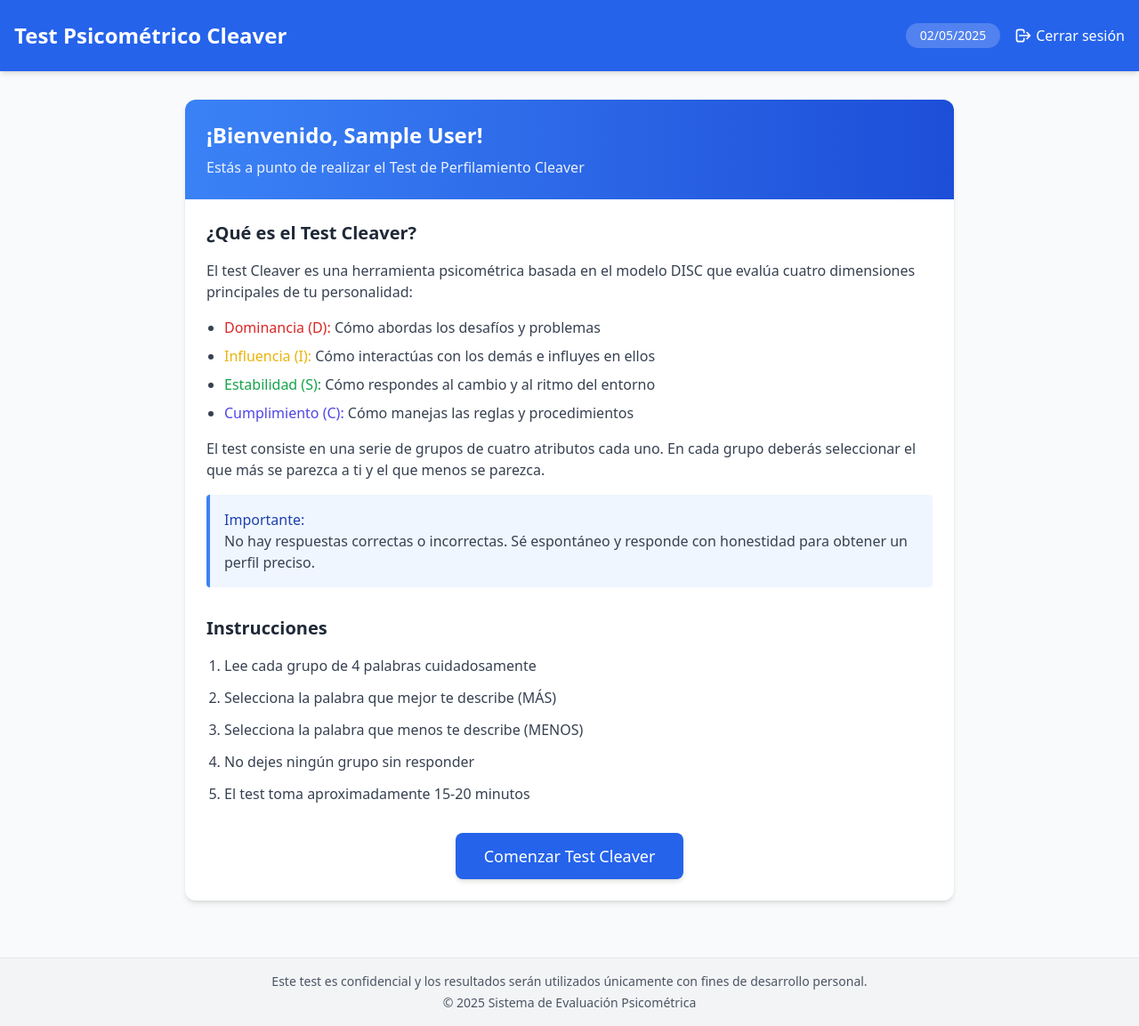
After one commit to Dante6228/psychometric-app, a PHP site: page /web/welcome/welcome.php in a window 1280 px wide. The commit adds this page. Shown: the whole page at 89% size. Run offline with PHP 8.4, Linux system fonts and the light colour scheme; the visitor is signed in with stand-in values (Sample User, id 1); style sheets or scripts are compiled from the project's sources; some libraries are stand-ins or nearby versions.

Commit message:
Redireccionamiento, validación, navegación, estilos y corrección de errores

```diff
--- a/php/user/procesar.php
+++ b/php/user/procesar.php
@@ -29,7 +29,7 @@ if ($_SERVER['REQUEST_METHOD'] === 'POST') {
                 header("Location: ../../web/welcome/dashboard.php");
                 exit();
             } else {
-                header("Location: ../../web/welcome/test.php");
+                header("Location: ../../web/welcome/welcome.php");
                 exit();
             }
 
--- /dev/null
+++ b/styles/general.css
@@ -0,0 +1,16 @@
+::-webkit-scrollbar {
+    width: 12px; /* Ancho de la barra de desplazamiento */
+}
+
+::-webkit-scrollbar-track {
+    border-radius: 10px; /* Bordes redondeados */
+}
+
+::-webkit-scrollbar-thumb {
+    background-color: #818181; /* Color de la barra de desplazamiento */
+    transition: background-color 1s ease; /* Transición suave en color */
+}
+
+::-webkit-scrollbar-thumb:hover {
+    background-color: #505050;
+}
--- /dev/null
+++ b/web/welcome/welcome.php
@@ -0,0 +1,141 @@
+<?php
+session_start();
+
+$validMessages = ['errTest'];
+$message = (isset($_GET['message']) && in_array($_GET['message'], $validMessages)) ? $_GET['message'] : null;
+
+$title = '';
+$text = '';
+$icon = '';
+
+if ($message) {
+    switch ($message) {
+        case 'errTest':
+            $title = 'Ya completaste el test';
+            $text = 'No puedes hacer el test dos veces.';
+            $icon = 'error';
+            break;
+    }
+}
+
+if (!isset($_SESSION['id_usuario'])) {
+    header("Location: ../../web/user/index.php?message=errPost");
+    exit();
+}
+
+require_once __DIR__ . '/../../php/conexion.php';
+
+$conexion = new Conexion();
+$conn = $conexion->connection();
+
+$nombre_usuario = $_SESSION['nombre'] ?? 'Estudiante';
+?>
+
+<!DOCTYPE html>
+<html lang="es" class="selection:bg-slate-200">
+<head>
+    <meta charset="UTF-8">
+    <meta name="viewport" content="width=device-width, initial-scale=1.0">
+    <link rel="stylesheet" href="../../styles/output.css">
+    <link rel="stylesheet" href="../../styles/general.css">
+    <script src="https://cdn.jsdelivr.net/npm/sweetalert2@11"></script>
+    <title>Test Cleaver | Bienvenido</title>
+</head>
+<body class="bg-gray-50">
+    <div class="min-h-screen flex flex-col">
+        <header class="bg-blue-600 text-white shadow-md">
+            <div class="container mx-auto px-4 py-6">
+                <div class="flex justify-between items-center">
+                    <h1 class="text-2xl font-bold">Test Psicométrico Cleaver</h1>
+                    <div class="flex items-center space-x-4">
+                        <span class="bg-white/20 rounded-full px-4 py-1 text-sm"><?php echo date('d/m/Y'); ?></span>
+                        <form action="../../php/user/cerrar.php" method="post">
+                            <button type="submit" class="flex items-center text-white hover:text-gray-200 transition-colors">
+                                <svg xmlns="http://www.w3.org/2000/svg" class="h-5 w-5 mr-1" fill="none" viewBox="0 0 24 24" stroke="currentColor">
+                                    <path stroke-linecap="round" stroke-linejoin="round" stroke-width="2" d="M17 16l4-4m0 0l-4-4m4 4H7m6 4v1a3 3 0 01-3 3H6a3 3 0 01-3-3V7a3 3 0 013-3h4a3 3 0 013 3v1" />
+                                </svg>
+                                Cerrar sesión
+                            </button>
+                        </form>
+                    </div>
+                </div>
+            </div>
+        </header>
+
+        <!-- Contenido principal -->
+        <main class="flex-grow container mx-auto px-4 py-8 max-w-4xl">
+            <div class="bg-white rounded-xl shadow-md overflow-hidden">
+                <!-- Banner superior -->
+                <div class="bg-gradient-to-r from-blue-500 to-blue-700 text-white p-6">
+                    <h2 class="text-2xl font-bold">¡Bienvenido, <?php echo htmlspecialchars($nombre_usuario); ?>!</h2>
+                    <p class="mt-2 opacity-90">Estás a punto de realizar el Test de Perfilamiento Cleaver</p>
+                </div>
+
+                <!-- Sección de información -->
+                <div class="p-6">
+                    <div class="mb-8">
+                        <h3 class="text-xl font-semibold text-gray-800 mb-4">¿Qué es el Test Cleaver?</h3>
+                        <div class="space-y-4 text-gray-700">
+                            <p>El test Cleaver es una herramienta psicométrica basada en el modelo DISC que evalúa cuatro dimensiones principales de tu personalidad:</p>
+
+                            <ul class="list-disc pl-5 space-y-2">
+                                <li><span class="font-medium text-red-600">Dominancia (D):</span> Cómo abordas los desafíos y problemas</li>
+                                <li><span class="font-medium text-yellow-500">Influencia (I):</span> Cómo interactúas con los demás e influyes en ellos</li>
+                                <li><span class="font-medium text-green-600">Estabilidad (S):</span> Cómo respondes al cambio y al ritmo del entorno</li>
+                                <li><span class="font-medium text-indigo-600">Cumplimiento (C):</span> Cómo manejas las reglas y procedimientos</li>
+                            </ul>
+
+                            <p>El test consiste en una serie de grupos de cuatro atributos cada uno. En cada grupo deberás seleccionar el que más se parezca a ti y el que menos se parezca.</p>
+
+                            <div class="bg-blue-50 border-l-4 border-blue-500 p-4 rounded mt-4">
+                                <p class="font-medium text-blue-800">Importante:</p>
+                                <p>No hay respuestas correctas o incorrectas. Sé espontáneo y responde con honestidad para obtener un perfil preciso.</p>
+                            </div>
+                        </div>
+                    </div>
+
+                    <!-- Instrucciones -->
+                    <div class="mb-8">
+                        <h3 class="text-xl font-semibold text-gray-800 mb-4">Instrucciones</h3>
+                        <ol class="list-decimal pl-5 space-y-3 text-gray-700">
+                            <li>Lee cada grupo de 4 palabras cuidadosamente</li>
+                            <li>Selecciona <span class="font-medium">la palabra que mejor te describe</span> (MÁS)</li>
+                            <li>Selecciona <span class="font-medium">la palabra que menos te describe</span> (MENOS)</li>
+                            <li>No dejes ningún grupo sin responder</li>
+                            <li>El test toma aproximadamente 15-20 minutos</li>
+                        </ol>
+                    </div>
+
+                    <!-- Botón de acción -->
+                    <div class="flex justify-center mt-8">
+                        <a href="test.php" class="bg-blue-600 hover:bg-blue-700 text-white font-medium py-3 px-8 rounded-lg text-lg transition duration-300 transform hover:scale-105 shadow-md">
+                            Comenzar Test Cleaver
+                        </a>
+                    </div>
+                </div>
+            </div>
+        </main>
+
+        <!-- Footer -->
+        <footer class="bg-gray-100 border-t py-4 mt-8">
+            <div class="container mx-auto px-4 text-center text-gray-600 text-sm">
+                <p>Este test es confidencial y los resultados serán utilizados únicamente con fines de desarrollo personal.</p>
+                <p class="mt-1">© <?php echo date('Y'); ?> Sistema de Evaluación Psicométrica</p>
+            </div>
+        </footer>
+    </div>
+
+    <?php if ($message): ?>
+        <script>
+            Swal.fire({
+                title: '<?= htmlspecialchars($title) ?>',
+                text: '<?= htmlspecialchars($text) ?>',
+                icon: '<?= htmlspecialchars($icon) ?>',
+                confirmButtonColor: '#10B981',
+                scrollbarPadding: false
+            });
+        </script>
+    <?php endif; ?>
+
+</body>
+</html>
```
Also changed, not shown: php/user/cerrar.php (added, +19 -0 lines), web/user/index.php (+12 -2 lines), web/welcome/dashboard.php (+11 -0 lines), web/welcome/resultados.php (+5 -4 lines), web/welcome/test.php (+11 -0 lines), index.php (line endings or trailing spaces).
